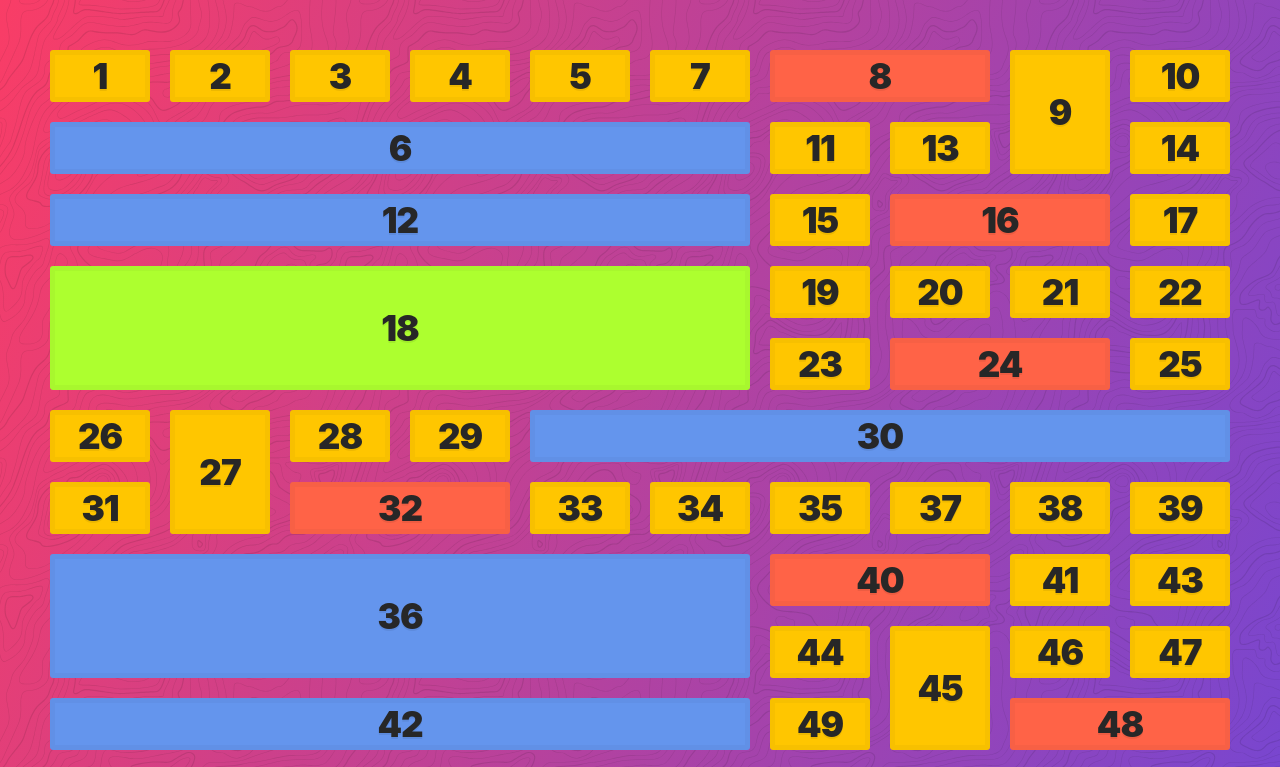
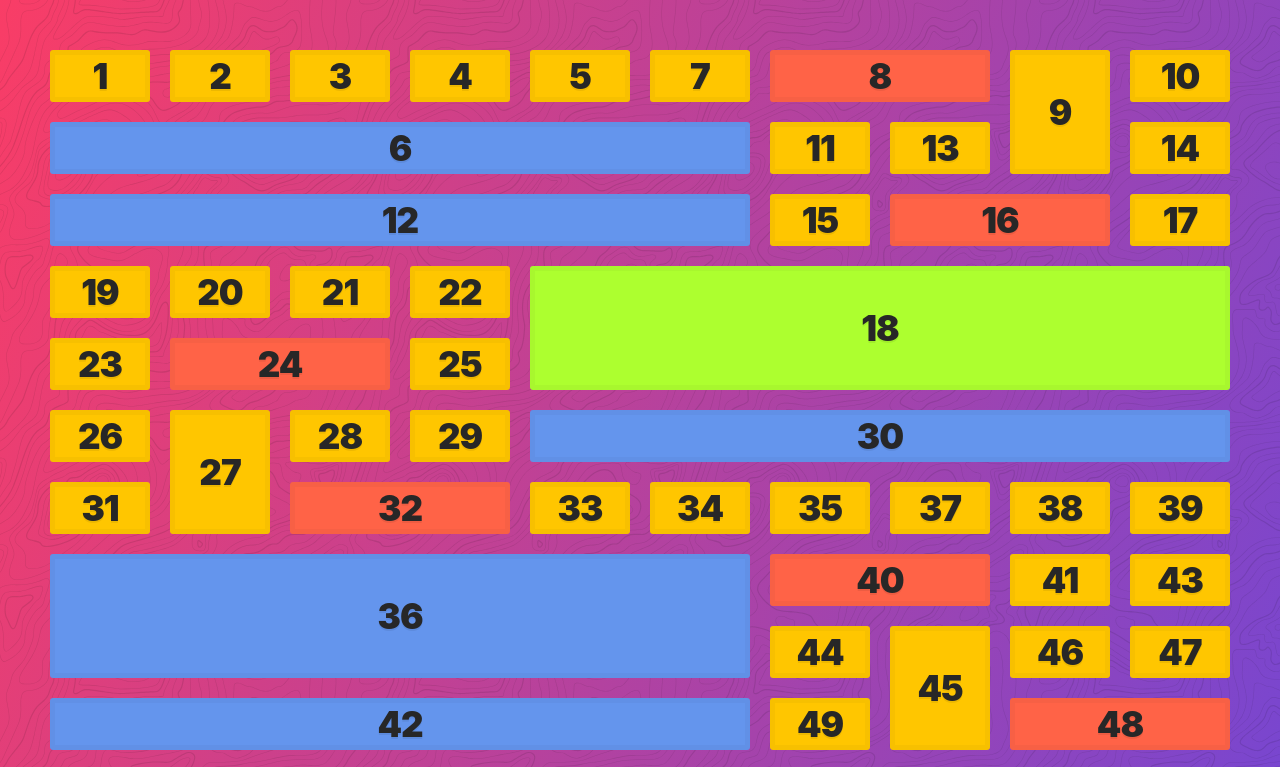
Before and after one commit to shunnien/css-grid25day, a website: page day_16/index.html in a window 1280 px wide. Shown: the top 767 px of the page. Drawn offline with Linux system fonts and the light colour scheme.

Commit message:
add grid-column-end

```diff
--- a/day_16/index.html
+++ b/day_16/index.html
@@ -106,6 +106,7 @@
 
         .item18 {
             background: greenyellow !important;
+            grid-column-end: -1 !important;
         }
     </style>
 </body>
```
